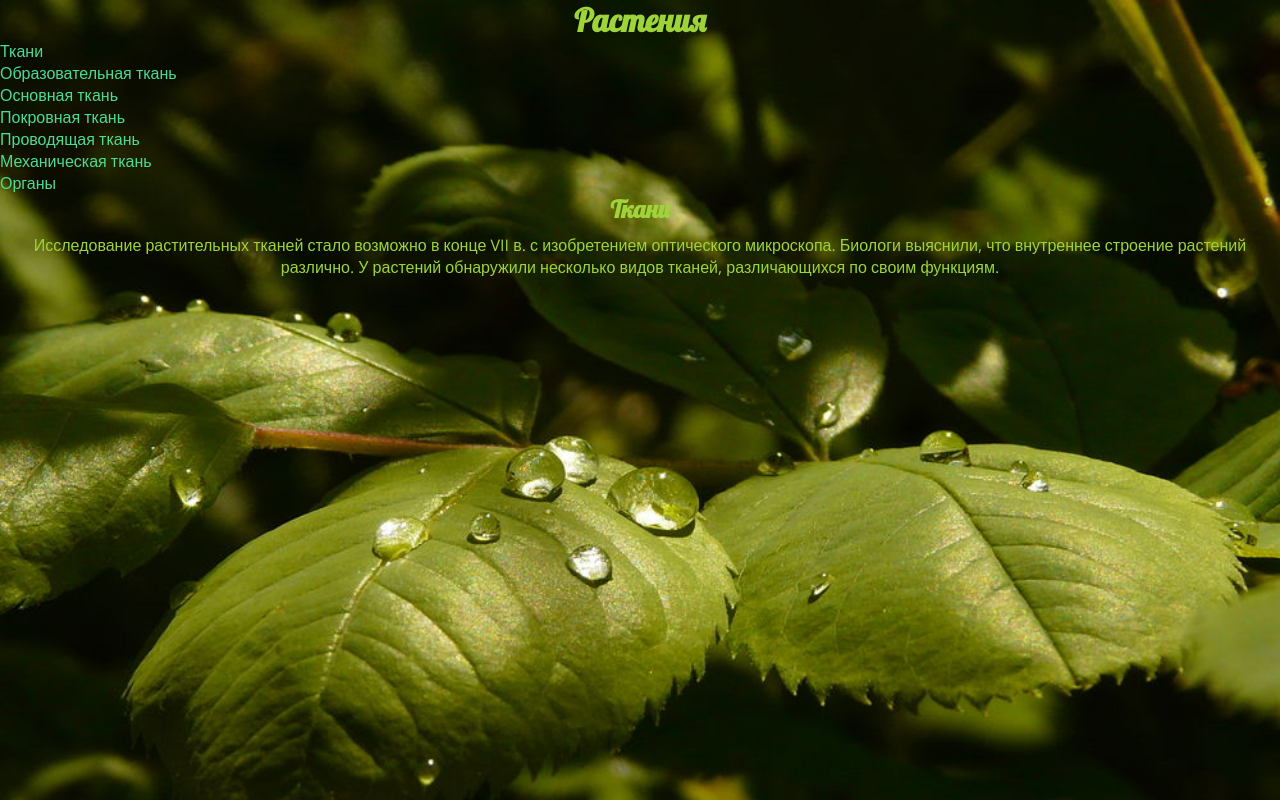
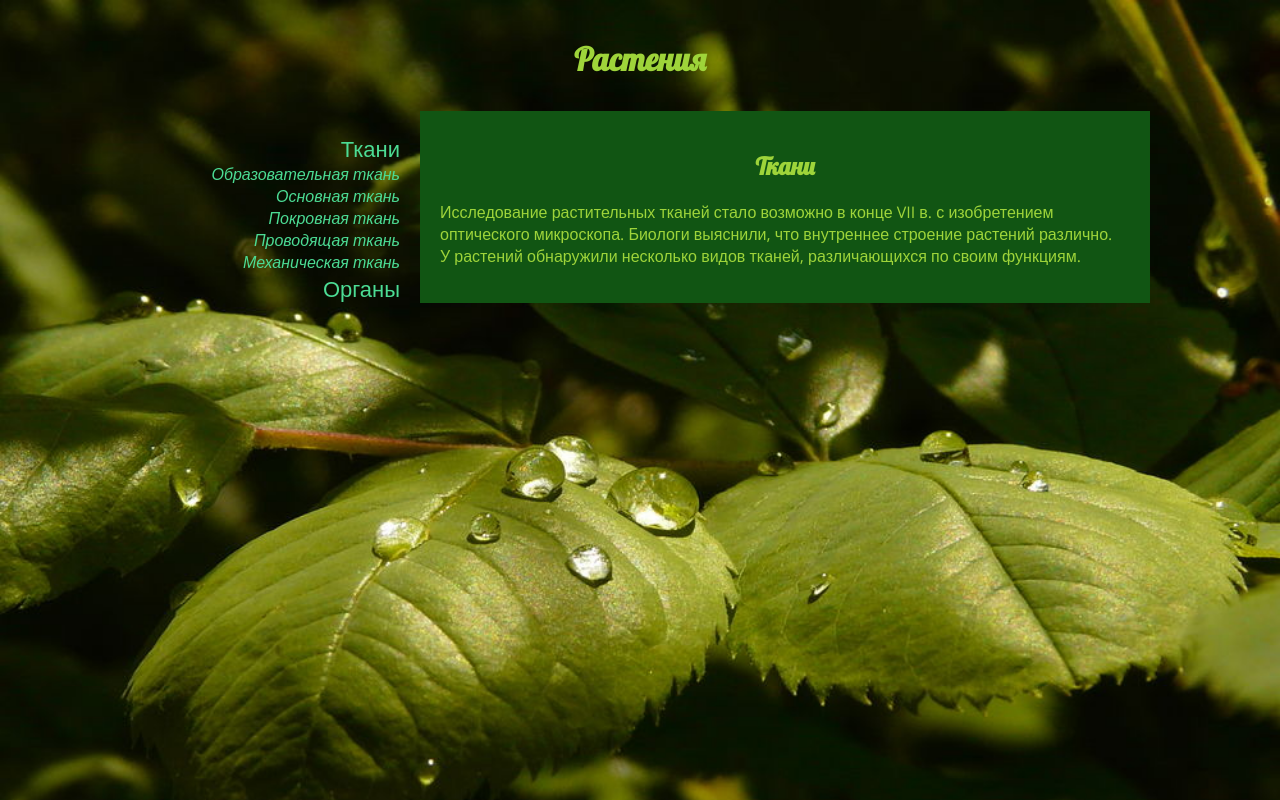
Before and after one commit to pinkVasyok/Plants, a plain HTML site: page tissues.html in a window 1280 px wide. Drawn offline with nearby package versions, Linux system fonts and the light colour scheme.

Commit message:
поменял внешний вид, почистил стили, добавил новый div для центрирования

```diff
--- a/default.css
+++ b/default.css
@@ -1,9 +1,4 @@
 @import url('https://fonts.googleapis.com/css?family=Lobster|Open+Sans');
-
-* {
-  margin: 0;
-  padding: 0;
-}
 
 body {
   background: #676D0B url(img/bg.jpg) no-repeat top center;
@@ -15,13 +10,6 @@ body {
 h1, h2, h3 {
   font-family: 'Lobster', sans-serif;
   text-align: center;
-  margin: 0;
-  padding: 0;
-}
-
-p {
-  text-align: center;
-  padding: 10px;
 }
 
 a {
@@ -33,45 +21,35 @@ a:hover {
   color: yellow;
 }
 
-.header {
-  background: url(img/hd.jpg);
+.container {
+  width: 1020px;
+  margin: 0 auto;
+}
+
+header {
   text-align: center;
-  position: relative;
-  z-index: 1;
-  margin: 0;
   padding: 10px;
 }
 
-.menu {
-  background: url(img/mn.jpg);
-  position: fixed;
-  top: 0;
-  bottom: 0;
-  width: 150px;
-  min-height: 100vh;
+nav {
+  font-size: 22px;
+  text-align: right;
+  float: left;
+  width: 270px;
 }
 
-.textblock {
-  width: 700px;
-  margin: 0 auto;
-  padding: 10px;
-  background-color: #115513;
-  height: 100vh;
+nav ul {
+  list-style: none;
 }
 
-.nav {
-  font-size: 22px;
-  text-align: center;
-  margin: 50% 0 0 0;
+nav li ul {
+  font-size: 16px;
+  font-style: italic;
 }
 
-.nav li {
-  display: block;
+main {
+  padding: 20px;
+  background-color: #115513;
+  float: right;
+  width: 690px;
 }
-
-.nav-secondary {
-  font-size: 16px;
-  font-style: italic;
-  margin: 10px;
-  padding: 0;
-}
--- a/tissues.html
+++ b/tissues.html
@@ -11,6 +11,7 @@
     <h1>Растения</h1>
   </header>
 
+  <div class="container">
     <nav>
       <ul>
         <li>
@@ -31,5 +32,6 @@
       <h2>Ткани</h2>
       <p>Исследование растительных тканей стало возможно в&nbsp;конце VII&nbsp;в. с&nbsp;изобретением оптического микроскопа. Биологи выяснили, что внутреннее строение растений различно. У&nbsp;растений обнаружили несколько видов тканей, различающихся по&nbsp;своим функциям.</p>
     </main>
+  </div>
 </body>
 </html>
```
Also changed, not shown: index.html (+2 -0 lines), organs.html (+2 -0 lines), tissue_1.html (+2 -0 lines), tissue_2.html (+2 -0 lines), tissue_3.html (+2 -0 lines), tissue_4.html (+2 -0 lines), tissue_5.html (+2 -0 lines). Lines whose indentation alone changed are shown as unchanged.
